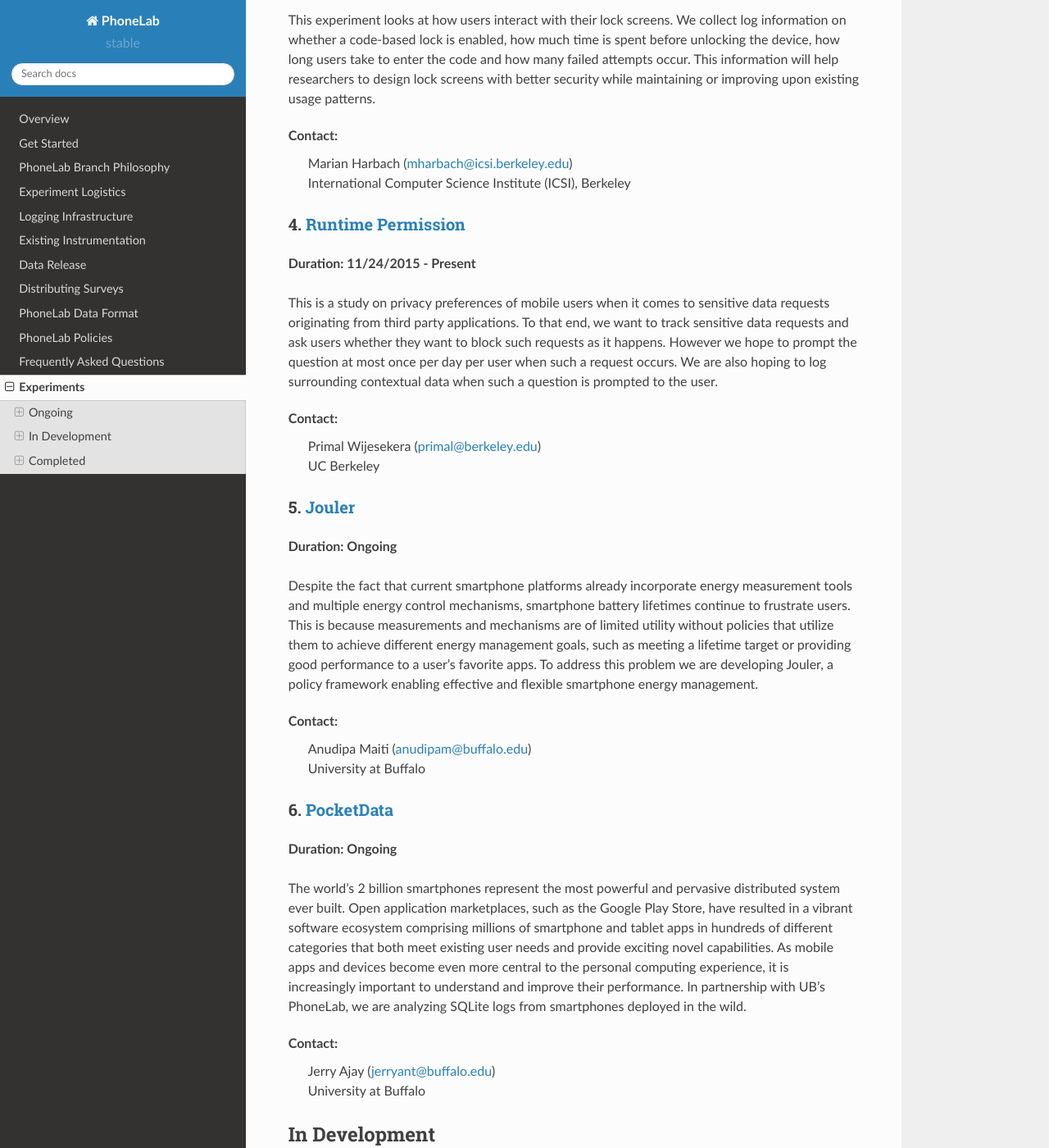
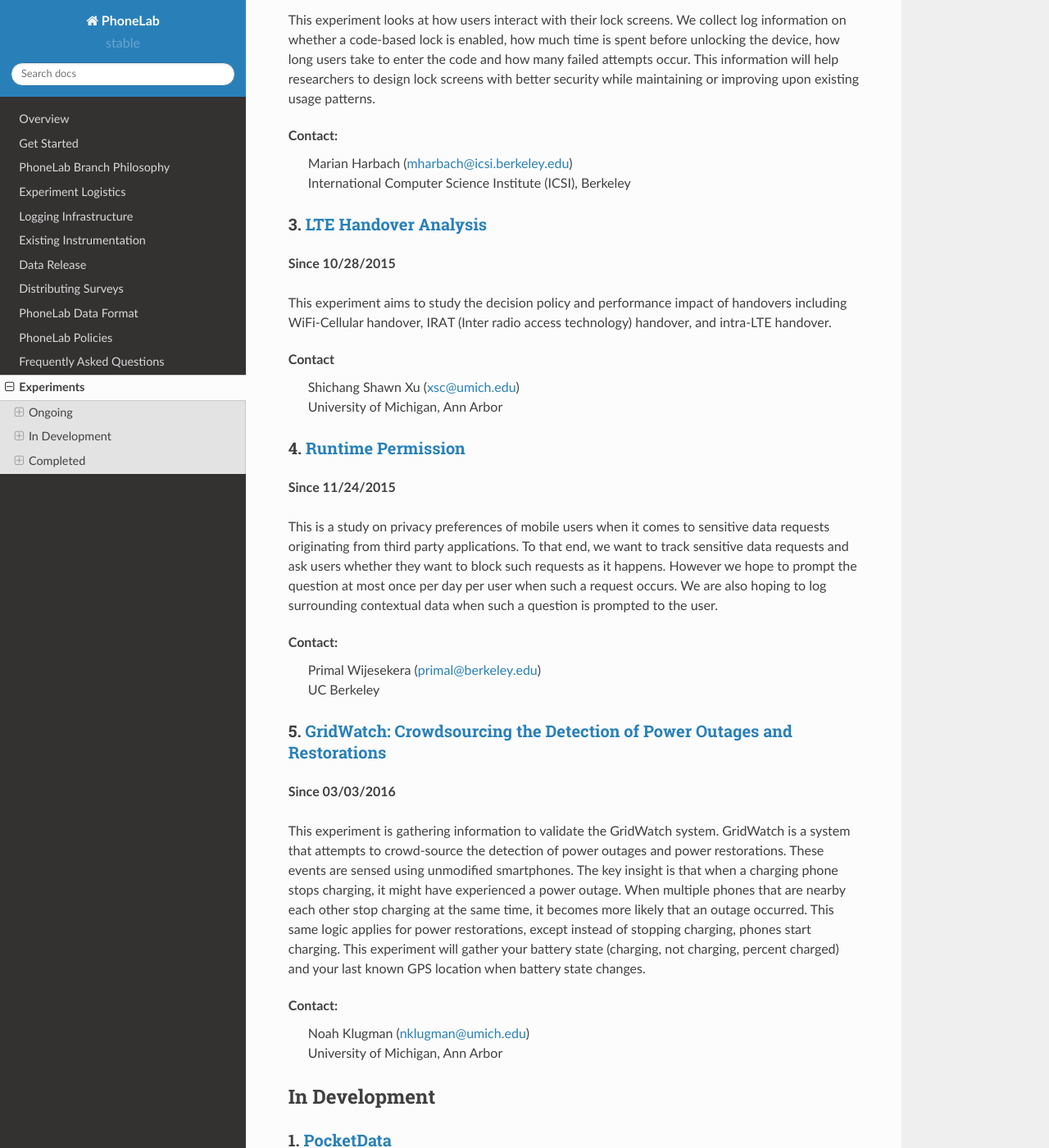
Before and after one commit to blue-systems-group/project.phonelab.doc, a Sphinx documentation site: the page built from source/current.rst, in a window 1280 px wide and 1400 px high, scrolled down 694 px. Shown: the whole window at 82% size. Built offline with Sphinx 7.4.7 and the Read the Docs theme 2.0.0, drawn with Linux system fonts in a browser that asks for light colours; formulas are drawn with MathJax 3; some of the changed text lies outside the part shown.

Commit message:
update exp list

```diff
--- a/source/current.rst
+++ b/source/current.rst
@@ -12,7 +12,7 @@
 1. `Bluetooth Low Energy <https://kabru.eecs.umich.edu/?page_id=971>`_
 ~~~~~~~~~~~~~~~~~~~~~~~~~~~~~~~~~~~~~~~~~~~~~~~~~~~~~~~~~~~~~~~~~~~~~~
 
-**Duration: 11/3/2015 - Present**
+**Since 11/3/2015**
 
 We collect information that nearby BLE powered devices publicly broadcast. This
 enables us to study the privacy threats they pose. Please make sure you keep the
@@ -26,7 +26,7 @@
 2. `Lock Screen <https://surveys.cs.berkeley.edu/lockscreen/lockscreen.html>`_
 ~~~~~~~~~~~~~~~~~~~~~~~~~~~~~~~~~~~~~~~~~~~~~~~~~~~~~~~~~~~~~~~~~~~~~~~~~~~~~~
 
-**Duration: 10/22/2015 - Present(ongoing)**
+**Since 10/22/2015**
 
 This experiment looks at how users interact with their lock screens. We collect
 log information on whether a code-based lock is enabled, how much time is spent
@@ -40,11 +40,24 @@
  | International Computer Science Institute (ICSI), Berkeley
 
 
+3. `LTE Handover Analysis <https://sites.google.com/a/umich.edu/robustnet-handover>`_
+~~~~~~~~~~~~~~~~~~~~~~~~~~~~~~~~~~~~~~~~~~~~~~~~~~~~~~~~~~~~~~~~~~~~~~~~~~~~~~~~~~~~~
+
+**Since 10/28/2015**
+
+This experiment aims to study the decision policy and performance impact of
+handovers including WiFi-Cellular handover, IRAT (Inter radio access technology)
+handover, and intra-LTE handover.
+
+**Contact**
+ | Shichang Shawn Xu (xsc@umich.edu)
+ | University of Michigan, Ann Arbor
+
 
 4. `Runtime Permission <https://sites.google.com/site/runtimeperm/>`_
 ~~~~~~~~~~~~~~~~~~~~~~~~~~~~~~~~~~~~~~~~~~~~~~~~~~~~~~~~~~~~~~~~~~~~~
 
-**Duration: 11/24/2015 - Present**
+**Since 11/24/2015**
 
 This is a study on privacy preferences of mobile users when it comes to
 sensitive data requests originating from third party applications.  To that end,
@@ -58,29 +71,34 @@
  | UC Berkeley
 
 
-5. `Jouler <https://blue.cse.buffalo.edu/projects/jouler/>`_
-~~~~~~~~~~~~~~~~~~~~~~~~~~~~~~~~~~~~~~~~~~~~~~~~~~~~~~~~~~~~
+5. `GridWatch: Crowdsourcing the Detection of Power Outages and Restorations <http://grid.watch/phonelab.html>`_
+~~~~~~~~~~~~~~~~~~~~~~~~~~~~~~~~~~~~~~~~~~~~~~~~~~~~~~~~~~~~~~~~~~~~~~~~~~~~~~~~~~~~~~~~~~~~~~~~~~~~~~~~~~~~~~~~
 
-**Duration: Ongoing**
+**Since 03/03/2016**
 
-Despite the fact that current smartphone platforms already incorporate energy
-measurement tools and multiple energy control mechanisms, smartphone battery
-lifetimes continue to frustrate users. This is because measurements and
-mechanisms are of limited utility without policies that utilize them to achieve
-different energy management goals, such as meeting a lifetime target or
-providing good performance to a user’s favorite apps. To address this problem we
-are developing Jouler, a policy framework enabling effective and flexible
-smartphone energy management.
+This experiment is gathering information to validate the GridWatch system.
+GridWatch is a system that attempts to crowd-source the detection of power
+outages and power restorations. These events are sensed using unmodified
+smartphones. The key insight is that when a charging phone stops charging, it
+might have experienced a power outage. When multiple phones that are nearby each
+other stop charging at the same time, it becomes more likely that an outage
+occurred. This same logic applies for power restorations, except instead of
+stopping charging, phones start charging. This experiment will gather your
+battery state (charging, not charging, percent charged) and your last known GPS
+location when battery state changes.
 
 **Contact**:
- | Anudipa Maiti (anudipam@buffalo.edu)
- | University at Buffalo
+ | Noah Klugman (nklugman@umich.edu)
+ | University of Michigan, Ann Arbor
 
 
-6. `PocketData <http://odin.cse.buffalo.edu/research/pocketdata/>`_
+
+In Development
+--------------
+
+
+1. `PocketData <http://odin.cse.buffalo.edu/research/pocketdata/>`_
 ~~~~~~~~~~~~~~~~~~~~~~~~~~~~~~~~~~~~~~~~~~~~~~~~~~~~~~~~~~~~~~~~~~~
-
-**Duration: Ongoing**
 
 The world’s 2 billion smartphones represent the most powerful and pervasive
 distributed system ever built. Open application marketplaces, such as the Google
@@ -95,22 +113,6 @@
 **Contact**:
  | Jerry Ajay (jerryant@buffalo.edu)
  | University at Buffalo
-
-
-In Development
---------------
-
-1. Crowdsourcing Power Outage Measurements
-~~~~~~~~~~~~~~~~~~~~~~~~~~~~~~~~~~~~~~~~~~
-
-**Duration: Ongoing**
-
-This experiment collect smartphone's charging status data to infer power
-outage.
-
-**Contact**:
- | Noah Klugman (nklugman@umich.edu)
- | University of Michigan, Ann Arbor
 
 
 
@@ -132,21 +134,7 @@
  | UCSD
 
 
-2. `LTE Handover Analysis <https://sites.google.com/a/umich.edu/robustnet-handover>`_
-~~~~~~~~~~~~~~~~~~~~~~~~~~~~~~~~~~~~~~~~~~~~~~~~~~~~~~~~~~~~~~~~~~~~~~~~~~~~~~~~~~~~~
-
-**Duration: 10/28/2015 - 12/3/2015**
-
-This experiment aims to study the decision policy and performance impact of
-handovers including WiFi-Cellular handover, IRAT (Inter radio access technology)
-handover, and intra-LTE handover.
-
-**Contact**
- | Shichang Shawn Xu (xsc@umich.edu)
- | University of Michigan, Ann Arbor
-
-
-3. `Maybe <https://blue.cse.buffalo.edu/projects/maybe/>`_
+2. `Maybe <https://blue.cse.buffalo.edu/projects/maybe/>`_
 ~~~~~~~~~~~~~~~~~~~~~~~~~~~~~~~~~~~~~~~~~~~~~~~~~~~~~~~~~~
 
 **Duration: 11/13/2015 - 11/24/2015**
@@ -167,7 +155,7 @@
  | University at Buffalo
 
 
-4. `File System Analysis <https://blue.cse.buffalo.edu/projects/pocketlocker/>`_
+3. `File System Analysis <https://blue.cse.buffalo.edu/projects/pocketlocker/>`_
 ~~~~~~~~~~~~~~~~~~~~~~~~~~~~~~~~~~~~~~~~~~~~~~~~~~~~~~~~~~~~~~~~~~~~~~~~~~~~~~~~
 
 **Duration: 11/3/2015 - 11/13/2015**
@@ -205,3 +193,22 @@
 **Contact**:
  | Scott Haseley (shaseley@buffalo.edu)
  | University at Buffalo
+
+
+5. `Jouler <https://blue.cse.buffalo.edu/projects/jouler/>`_
+~~~~~~~~~~~~~~~~~~~~~~~~~~~~~~~~~~~~~~~~~~~~~~~~~~~~~~~~~~~~
+
+**Duration: Ongoing**
+
+Despite the fact that current smartphone platforms already incorporate energy
+measurement tools and multiple energy control mechanisms, smartphone battery
+lifetimes continue to frustrate users. This is because measurements and
+mechanisms are of limited utility without policies that utilize them to achieve
+different energy management goals, such as meeting a lifetime target or
+providing good performance to a user’s favorite apps. To address this problem we
+are developing Jouler, a policy framework enabling effective and flexible
+smartphone energy management.
+
+**Contact**:
+ | Anudipa Maiti (anudipam@buffalo.edu)
+ | University at Buffalo
```
Also changed, not shown: other parts of source/current.rst (+1 -1 lines).
